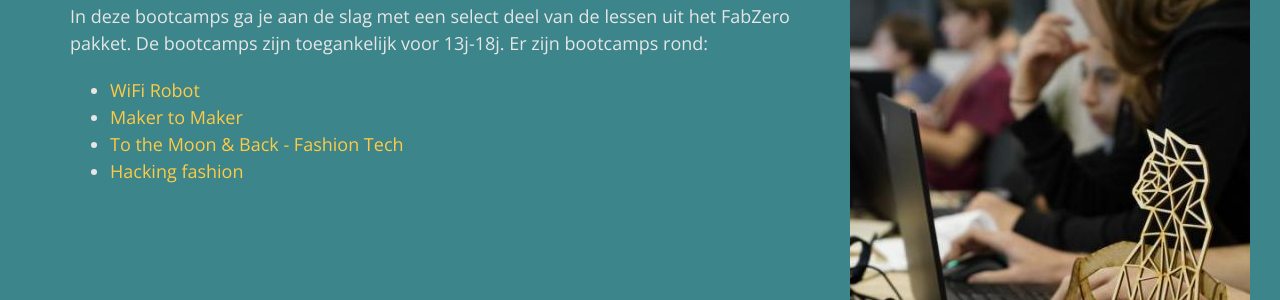
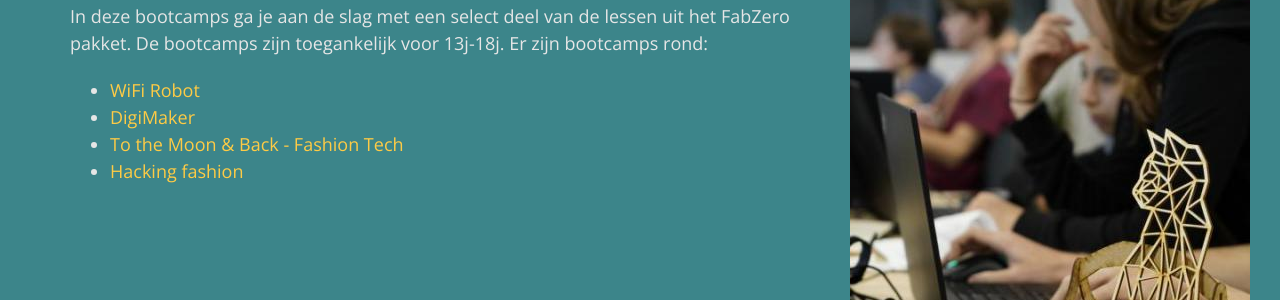
Before and after one commit to IngegnoMakerSpace/inclusievekets, a Jekyll site: the page built from _pages/bootcamp.html, in a window 1280 px wide and 900 px high, scrolled down 570 px. Shown: the part 155-455 px from the top of the window. Built offline with Jekyll 4.4.1, drawn with Linux system fonts in a browser that asks for light colours; nearby versions of some CDN libraries; some web fonts are replaced; some of the changed text lies outside the part shown.

Commit message:
digimaker als naam

```diff
--- a/_includes/footer.html
+++ b/_includes/footer.html
@@ -23,7 +23,7 @@
           <li><a href="{{site.baseurl}}/smaakmakers">Smaakmakers</a></li>
           <li><a href="{{site.baseurl}}/bootcamp">Bootcamps</a></li>
                 <li>&#9679; <a href="{{ site.baseurl }}/bootcampwifirobot">WiFi Robot</a></li>
-                <li>&#9679; <a href="{{ site.baseurl }}/bootcampmaker2maker">Maker to Maker</a></li>
+                <li>&#9679; <a href="{{ site.baseurl }}/bootcampmaker2maker">DigiMaker</a></li>
                 <li>&#9679; <a href="{{ site.baseurl }}/bootcampfashion">Fashion Tech</a></li>
                 <li>&#9679; <a href="{{ site.baseurl }}/bootcampfabrizero">Hacking Fashion</a></li>
           <li><a href="{{ site.baseurl }}/partners">Partners</a></li>
--- a/_includes/navbar.html
+++ b/_includes/navbar.html
@@ -32,7 +32,7 @@
             <ul class="dropdown">
                 <li><a href="{{ site.baseurl }}/bootcamp">Overzicht</a></li>
                 <li><a href="{{ site.baseurl }}/bootcampwifirobot">WiFi Robot</a></li>
-                <li><a href="{{ site.baseurl }}/bootcampmaker2maker">Maker to Maker</a></li>
+                <li><a href="{{ site.baseurl }}/bootcampmaker2maker">DigiMaker</a></li>
                 <li><a href="{{ site.baseurl }}/bootcampfashion">Fashion Tech</a></li>
               <li><a href="{{ site.baseurl }}/bootcampfabrizero">Bootcamp FabRiZero</a></li>
             </ul>
--- a/_pages/bootcamp.html
+++ b/_pages/bootcamp.html
@@ -32,7 +32,7 @@ permalink: /bootcamp
                     <p>In deze bootcamps ga je aan de slag met een select deel van de lessen uit het FabZero pakket. De bootcamps zijn toegankelijk voor 13j-18j. Er zijn bootcamps rond:</p>
                     <ul>
                         <li><a href="{{ site.baseurl}}/bootcampwifirobot">WiFi Robot</a></li>
-                        <li><a href="{{ site.baseurl}}/bootcampmaker2maker">Maker to Maker</a></li>
+                        <li><a href="{{ site.baseurl}}/bootcampmaker2maker">DigiMaker</a></li>
                         <li><a href="{{ site.baseurl}}/bootcampfashion">To the Moon &amp; Back - Fashion Tech</a></li>
                         <li><a href="{{ site.baseurl}}/bootcampfabrizero">Hacking fashion</a></li>
                     </ul>
@@ -68,7 +68,7 @@ permalink: /bootcamp
 				<div class="col-md-4 col-sm-6 fh5co-project animate-box" data-animate-effect="fadeIn">
 					<a href="{{ site.baseurl}}/bootcampmaker2maker"><img src="{{site.baseurl}}/assets/images/cristiano.jpg" alt="DigFab" class="img-responsive">
 						<div class="fh5co-copy">
-							<h3>Maker to Maker bootcamp</h3>
+							<h3>DigiMaker bootcamp</h3>
 							<p>Een inspirerende week voor aspirant makers die niet schrikken van digitaal ontwerpen.</p>
 						</div>
 					</a>
--- a/_pages/bootcampmaker2maker.html
+++ b/_pages/bootcampmaker2maker.html
@@ -1,5 +1,5 @@
 ---
-title: Maker to Maker bootcamp
+title: DigiMaker bootcamp
 layout: default
 permalink: /bootcampmaker2maker
 ---
@@ -30,7 +30,7 @@ permalink: /bootcampmaker2maker
             <div class="col-md-8 align-self-center">
                 <div class="fh5co-heading3">
                     <h2 style="font-size: 65px;font-weight: bolder;
-        text-align: left; margin-top: 40px">Maker to Maker bootcamp</h2>
+        text-align: left; margin-top: 40px">DigiMaker bootcamp</h2>
                     <span>Waar: MaM, Brugge</span>
                     <span>Datum: 2021/07/5 ma - 2021/07/09 vr</span>
                     <span>Tijdstip:09:00 - 16:00</span>
```
